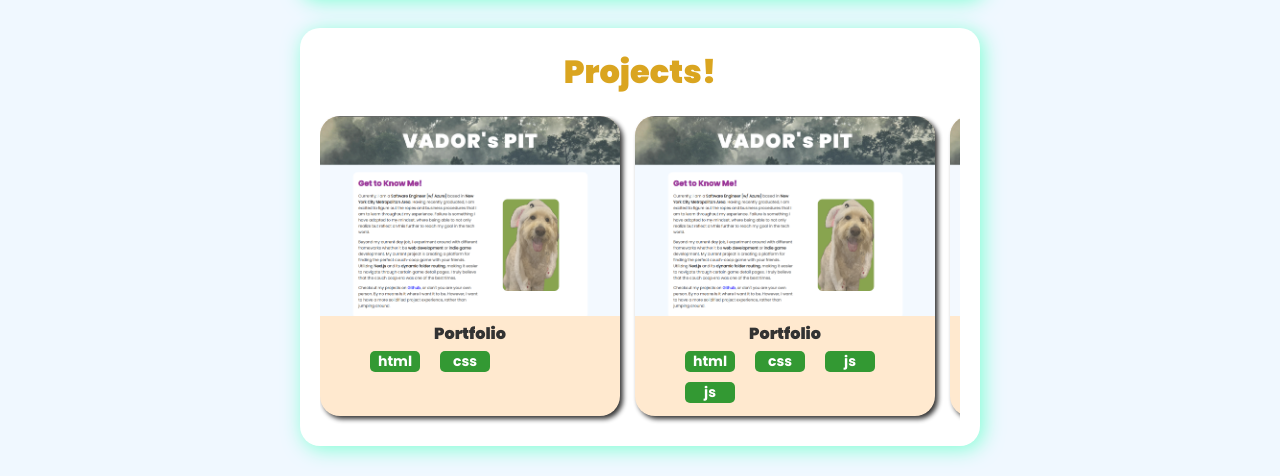
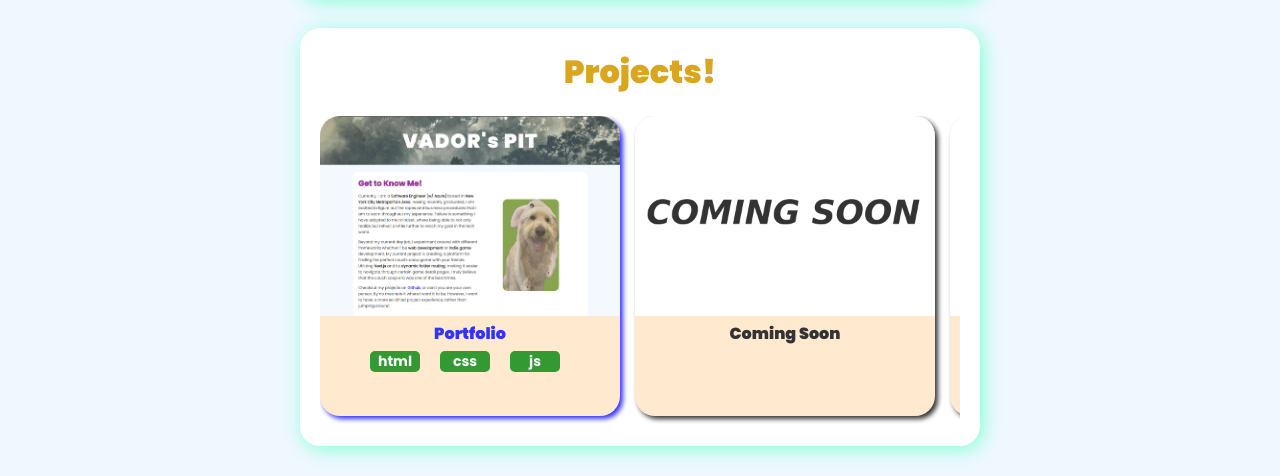
Before and after one commit to Vador92/portfolio, a plain HTML site: page index.html in a window 1280 px wide. Shown: the part 988-1464 px from the top of the page. Drawn offline with Linux system fonts and the light colour scheme.

Commit message:
fixed some issues

```diff
--- a/index.css
+++ b/index.css
@@ -166,6 +166,10 @@ a:visited {
     opacity: 1;
 }
 
+.projects .projectslider .slide:visited{
+    color: black;
+}
+
 .projects .projectslider .slide .pname {
     width: 300px;
     height: 200px;
--- a/index.html
+++ b/index.html
@@ -40,25 +40,7 @@
             Projects!
         </div>
         <div class="projectslider">
-            <a class="slide" target="_blank">
-                <div class="pname" style="background: url('images/port.png') center / cover no-repeat !important;"></div>
-                <span>Portfolio</span>
-                <div class="tags">
-                    <div class="tag">html</div>
-                    <div class="tag">css</div>
-                </div>
-            </a>
-            <a class="slide" target="_blank">
-                <div class="pname" style="background: url('images/port.png') center / cover no-repeat !important;"></div>
-                <span>Portfolio</span>
-                <div class="tags">
-                    <div class="tag">html</div>
-                    <div class="tag">css</div>
-                    <div class="tag">js</div>
-                    <div class="tag">js</div>
-                </div>
-            </a>
-            <a class="slide" target="_blank">
+            <a class="slide" href="https://github.com/Vador92/portfolio" target="_blank">
                 <div class="pname" style="background: url('images/port.png') center / cover no-repeat !important;"></div>
                 <span>Portfolio</span>
                 <div class="tags">
@@ -68,30 +50,38 @@
                 </div>
             </a>
             <a class="slide" target="_blank">
-                <div class="pname" style="background: url('images/port.png') center / cover no-repeat !important;"></div>
-                <span>Portfolio</span>
+                <div class="pname" style="background: url('images/coming soon.png') center / cover no-repeat !important;"></div>
+                <span>Coming Soon</span>
                 <div class="tags">
-                    <div class="tag">html</div>
-                    <div class="tag">css</div>
-                    <div class="tag">js</div>
+
                 </div>
             </a>
-            <a class="slide" target="_blank">
-                <div class="pname" style="background: url('images/port.png') center / cover no-repeat !important;"></div>
-                <span>Portfolio</span>
+             <a class="slide" target="_blank">
+                <div class="pname" style="background: url('images/coming soon.png') center / cover no-repeat !important;"></div>
+                <span>Coming Soon</span>
                 <div class="tags">
-                    <div class="tag">html</div>
-                    <div class="tag">css</div>
-                    <div class="tag">js</div>
+
                 </div>
             </a>
-            <a class="slide" target="_blank">
-                <div class="pname" style="background: url('images/port.png') center / cover no-repeat !important;"></div>
-                <span>Portfolio</span>
+             <a class="slide" target="_blank">
+                <div class="pname" style="background: url('images/coming soon.png') center / cover no-repeat !important;"></div>
+                <span>Coming Soon</span>
                 <div class="tags">
-                    <div class="tag">html</div>
-                    <div class="tag">css</div>
-                    <div class="tag">js</div>
+
+                </div>
+            </a>
+             <a class="slide" target="_blank">
+                <div class="pname" style="background: url('images/coming soon.png') center / cover no-repeat !important;"></div>
+                <span>Coming Soon</span>
+                <div class="tags">
+
+                </div>
+            </a>
+             <a class="slide" target="_blank">
+                <div class="pname" style="background: url('images/coming soon.png') center / cover no-repeat !important;"></div>
+                <span>Coming Soon</span>
+                <div class="tags">
+
                 </div>
             </a>
         </div>
```
